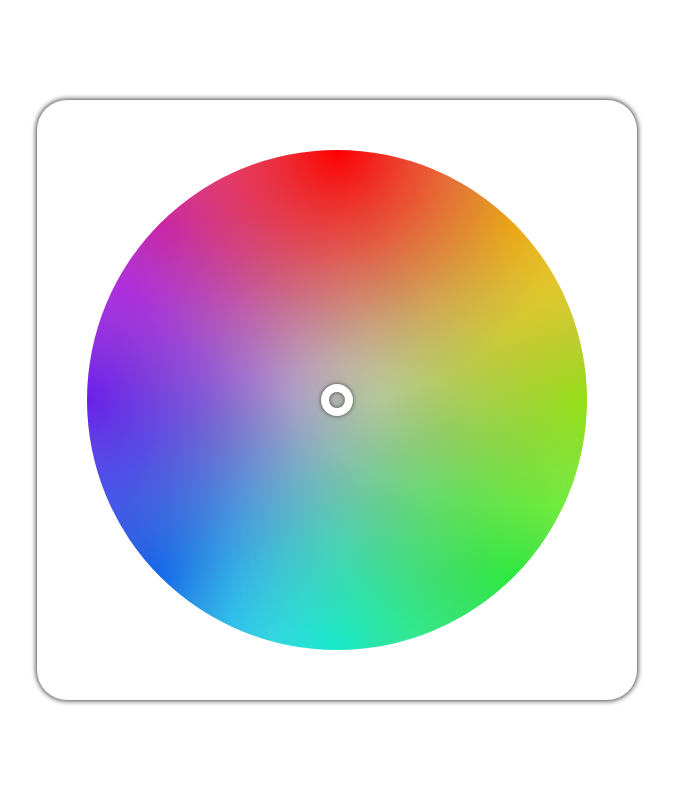
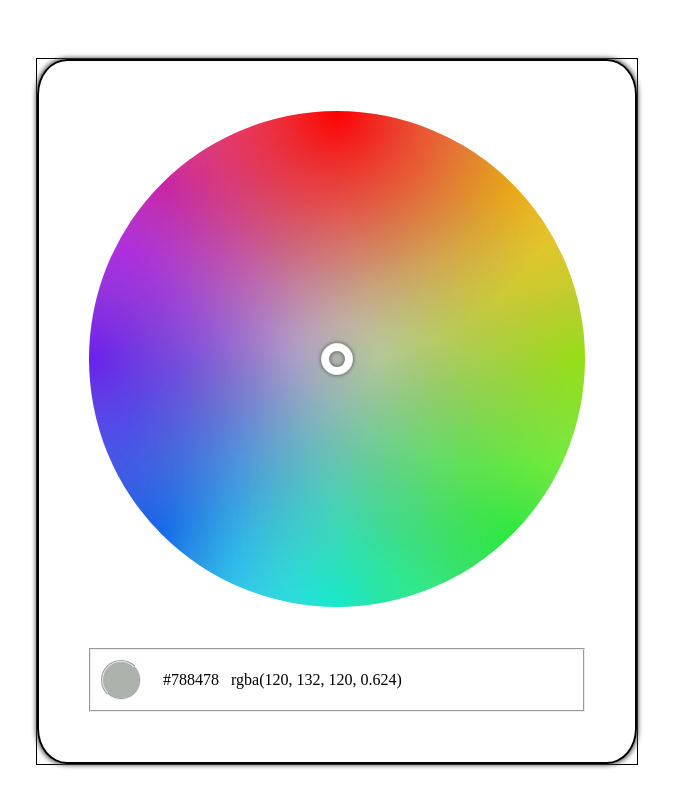
Before and after one commit to proamateurr/color-picker-project, a plain HTML site: page index.html in a window 1280 px wide. Shown: the whole page, without its empty margins (303-976 px from the left). Drawn offline with Linux system fonts and the light colour scheme.

Commit message:
swatch html and css

```diff
--- a/index.html
+++ b/index.html
@@ -10,10 +10,17 @@
 
 <body>
     <div class="container">
+
         <div class="picker-content-holder">
                         <canvas id="canvas" width="500px" height="500px">
                             <div id="color-selector" class="selector"></div>
                         </canvas>
+                        <div id="color-preview">
+                            <div id="color-swatch"></div>
+                            <div id="color-hex"></div>
+                            <div id="color-rgba"></div>
+                            </div>
+                        </div>
             </div>
 
 
--- a/styles.css
+++ b/styles.css
@@ -3,8 +3,6 @@ html * {
 }
 
 body {
-    height: 100vh;
-    margin: auto;
     display: flex;
     justify-content: center;
     align-items: center;
@@ -15,11 +13,13 @@ div {
 }
 
 .container {
-    padding: 0 10%;
+    border: 1px solid;
+    margin: 50px;
 }
 
 .picker-content-holder {
     border-radius: 5% 5%;
+    border: 2px solid;
     box-shadow: 0 0 5px 1px rgb(70, 70, 70);
     padding: 50px;
     margin: 0 auto;
@@ -27,6 +27,7 @@ div {
     flex-direction: column;
     flex-wrap: nowrap;
     justify-content: center;
+    gap: 25px;
     max-width: 600px;
 }
 
@@ -36,6 +37,30 @@ div {
     width: 100%;
     border-radius: 100%;
     background-color: white;
+}
+
+#color-preview {
+    margin-top: 16px;
+    display: flex;
+    align-items: center;
+    gap: 12px;
+    border: 2px groove;
+}
+
+#color-swatch {
+    width: 40px;
+    height: 40px;
+    border-radius: 50%;
+    border: 2px groove;
+    margin: 10px;
+}
+
+#color-hex{
+
+}
+
+#color-rgba {
+
 }
 
 .example {
```
